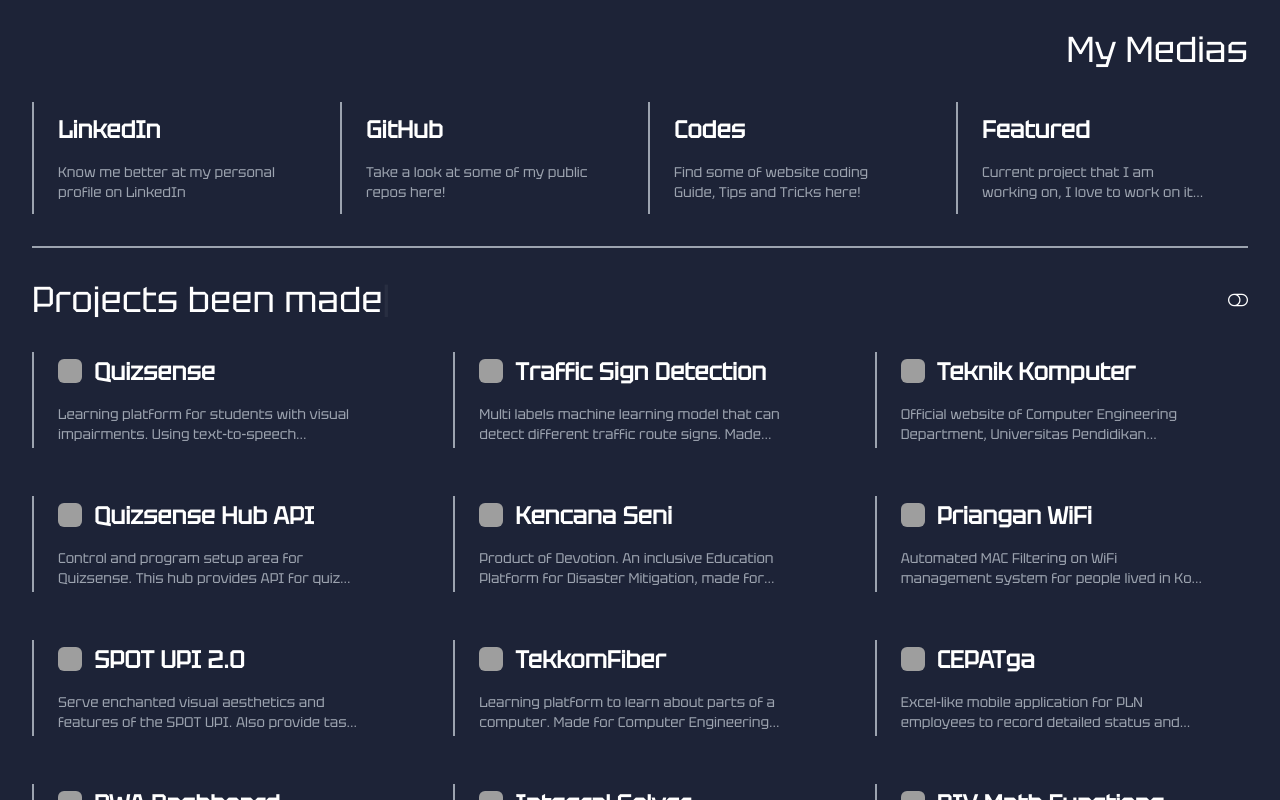
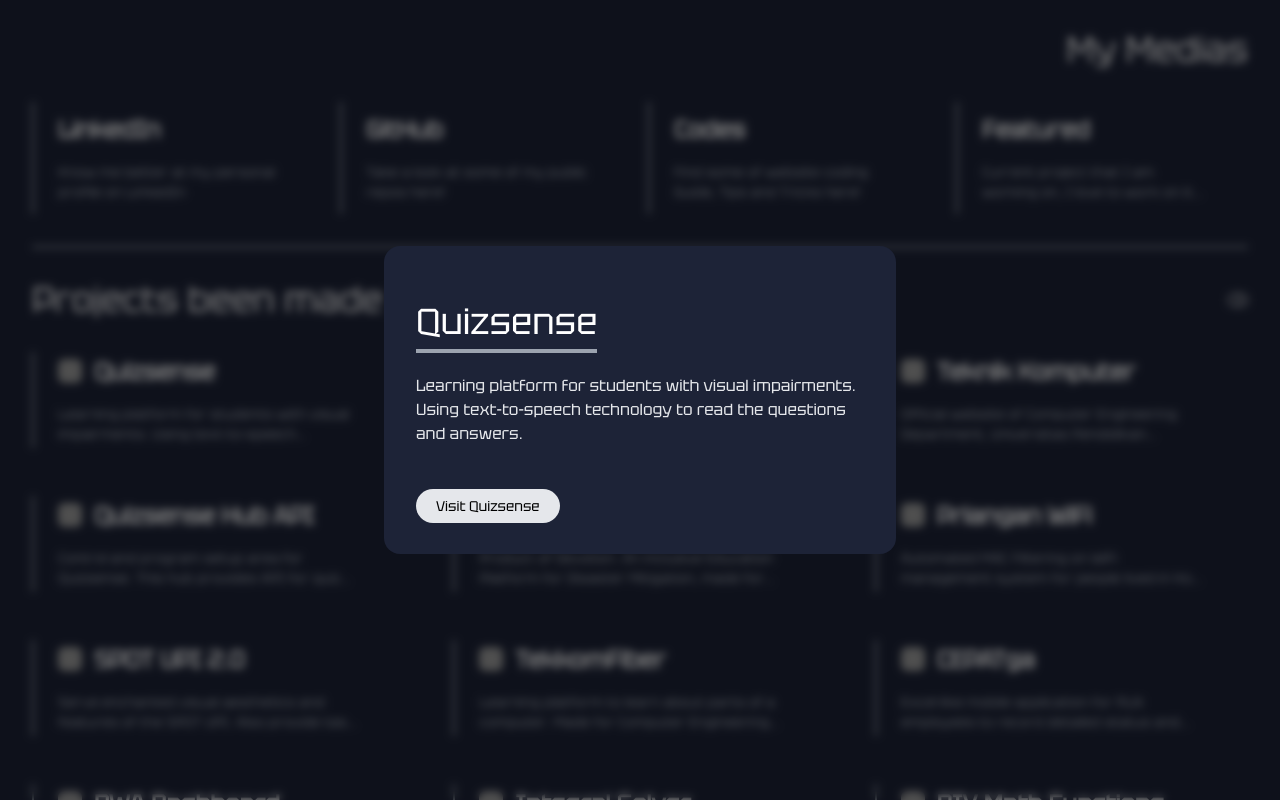
Before and after one commit to SenzawaG/Portfolio, a Next.js app: page / in a window 1280 px wide. Both pictures are taken after a click on the element 218 px from the left and 1202 px from the top of the page. Shown: the part 802-1602 px from the top of the page. Built offline with nearby package versions, Linux system fonts and the light colour scheme; grey boxes are pictures that could not be loaded.

Commit message:
feat(popup): Added image container and visit link button

```diff
--- a/app/components/portfolio/data.ts
+++ b/app/components/portfolio/data.ts
@@ -3,7 +3,8 @@
     icon:string,
     desc:string,
     link:string,
-    year?:number
+    year?:number,
+    imageUrl?:string[],
 }
 export const beenMade:_links[] = [
     {
--- a/app/components/portfolio/popup.tsx
+++ b/app/components/portfolio/popup.tsx
@@ -1,6 +1,7 @@
 'use client'
 import { useEffect, useState } from "react";
 import { _links, beenMade, beenPartOf } from "./data";
+import Link from "next/link";
 
 export default function PopupPortfolio ({popup, setPopup, mode}: {popup:number, setPopup: Function, mode:'beenMade'|'beenPartOf'}) {
 	const [item, setItem] = useState<_links|undefined>(undefined)
@@ -18,23 +19,28 @@
 	}, [popup])
 
 	return <>
-		{/* <div className={`backdrop-blur-sm bg-opacity-50 fixed inset-0 h-full w-full duration-500 bg-black ${popup === -1 ? ' opacity-0 z-[-1]' : 'opacity-100 z-[997]'}`}></div>
+		<div className={`backdrop-blur-sm bg-opacity-50 fixed inset-0 h-full w-full duration-500 bg-black ${popup === -1 ? ' opacity-0 z-[-1]' : 'opacity-100 z-[997]'}`}></div>
 		<div className={`z-[999] fixed inset-0 h-[100svh] flex justify-center items-center duration-500 ${popup === -1 ? 'translate-y-[-100svh]' : ''}`}>
 			<div className="fixed inset-0 h-full w-full" onClick={() => {setPopup(-1)}}></div>
-			<div className="z-[998] w-full md:w-[80%] bg-lampblack p-6 md:p-8 rounded-xl">
-				<button className="absolute top-4 right-4" onClick={() => {setPopup(-1)}}>
-					<i className="bi bi-x"/>
-				</button>
+			<div className="z-[998] w-full md:w-[40%] bg-lampblack p-6 md:p-8 rounded-2xl">
 				<h1 className="text-3xl md:text-4xl pt-6 pb-8">
 					<span className="border-b-4 pb-1 border-gray-400">
 						{item?.name}
 					</span>
 				</h1>
-				<p className="text-gray-200">
+				<p className="text-gray-200 mb-3">
 					{item?.desc}
 				</p>
-				<div className="w-full md:w-[50%] aspect-video mb-1 mr-3 inline-block" />
+				{item?.imageUrl
+					? <div className="w-full md:w-[45%] aspect-video bg-white rounded-xl inline-block" />
+					: <div className="mt-12"/>
+				}
+				<div className="mt-4 mb-1">
+					{item?.link && <Link className="text-black rounded-full px-5 py-2 text-sm bg-gray-200 duration-200 hover:bg-white" href={item.link} target="_blank">
+						Visit {item.name}
+					</Link>}
+				</div>
 			</div>
-		</div> */}
+		</div>
 	</>
 }
```
